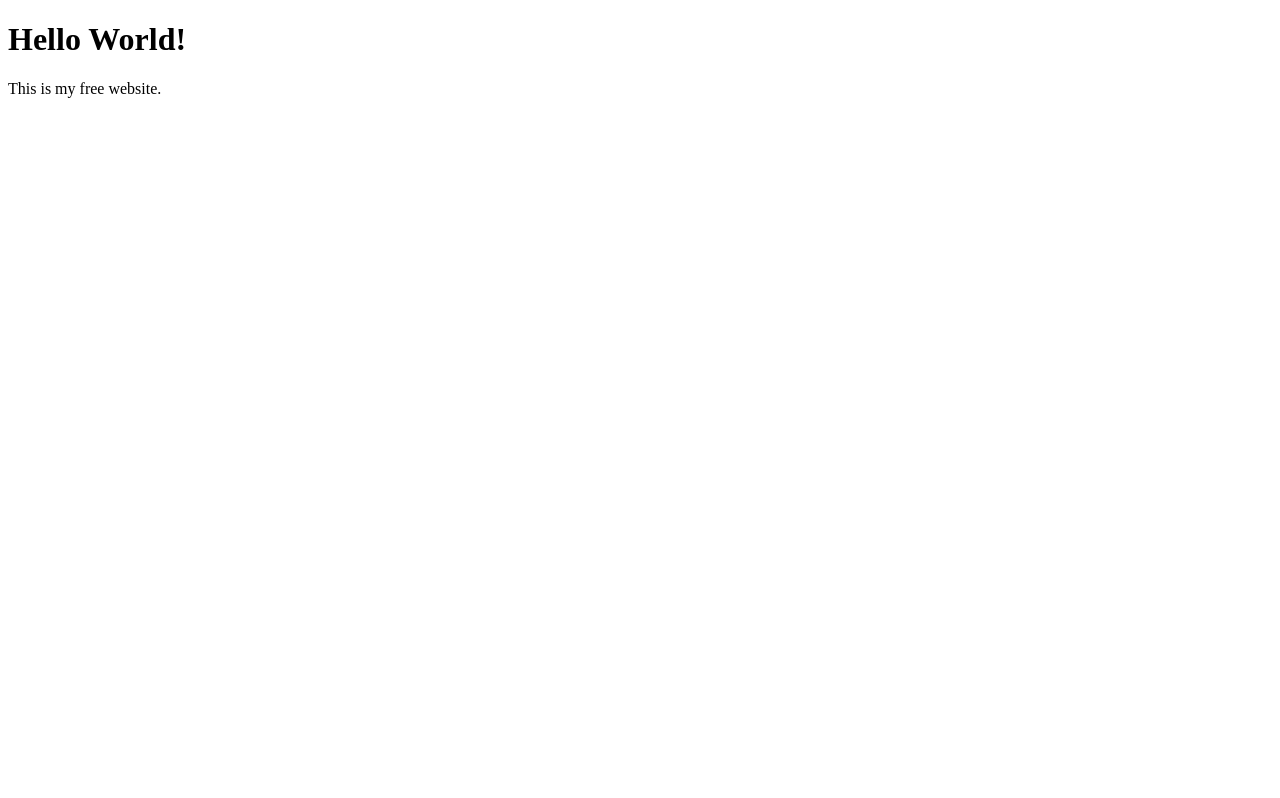
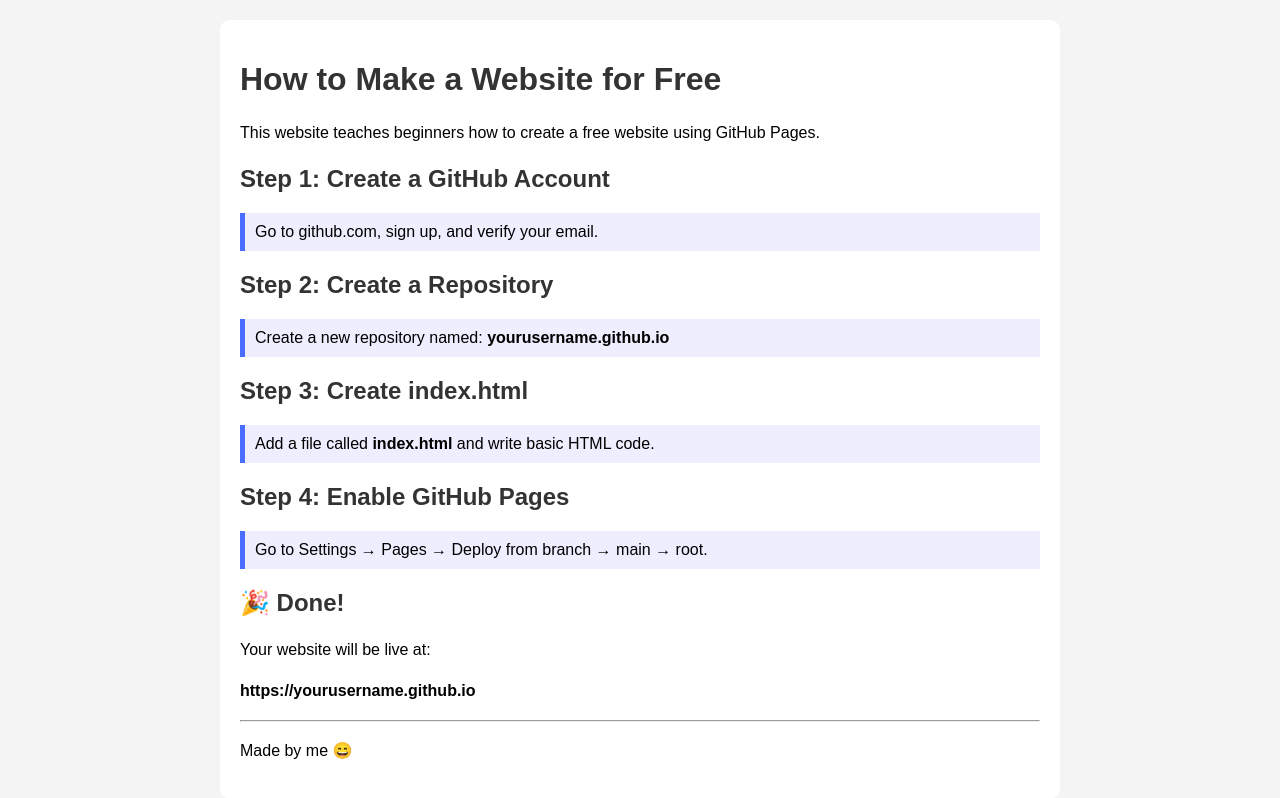
Before and after one commit to Xerox-01/Xerox.github.io-Set-it, a plain HTML site: page index.html in a window 1280 px wide. Drawn offline with Linux system fonts and the light colour scheme.

Commit message:
Update index.html

```diff
--- a/index.html
+++ b/index.html
@@ -1,10 +1,69 @@
+
 <!DOCTYPE html>
 <html>
 <head>
-  <title>My First Website</title>
+  <title>How to Make a Website for Free</title>
+  <style>
+    body {
+      font-family: Arial, sans-serif;
+      background-color: #f4f4f4;
+      margin: 0;
+      padding: 20px;
+    }
+    .container {
+      background: white;
+      padding: 20px;
+      border-radius: 10px;
+      max-width: 800px;
+      margin: auto;
+    }
+    h1, h2 {
+      color: #333;
+    }
+    p {
+      line-height: 1.6;
+    }
+    .step {
+      background: #eef;
+      padding: 10px;
+      border-left: 5px solid #4a6cff;
+      margin-bottom: 15px;
+    }
+  </style>
 </head>
 <body>
-  <h1>Hello World!</h1>
-  <p>This is my free website.</p>
+
+<div class="container">
+  <h1>How to Make a Website for Free</h1>
+  <p>This website teaches beginners how to create a free website using GitHub Pages.</p>
+
+  <h2>Step 1: Create a GitHub Account</h2>
+  <div class="step">
+    Go to github.com, sign up, and verify your email.
+  </div>
+
+  <h2>Step 2: Create a Repository</h2>
+  <div class="step">
+    Create a new repository named: <b>yourusername.github.io</b>
+  </div>
+
+  <h2>Step 3: Create index.html</h2>
+  <div class="step">
+    Add a file called <b>index.html</b> and write basic HTML code.
+  </div>
+
+  <h2>Step 4: Enable GitHub Pages</h2>
+  <div class="step">
+    Go to Settings → Pages → Deploy from branch → main → root.
+  </div>
+
+  <h2>🎉 Done!</h2>
+  <p>Your website will be live at:</p>
+  <p><b>https://yourusername.github.io</b></p>
+
+  <hr>
+  <p>Made by me 😄</p>
+</div>
+
 </body>
 </html>
```
